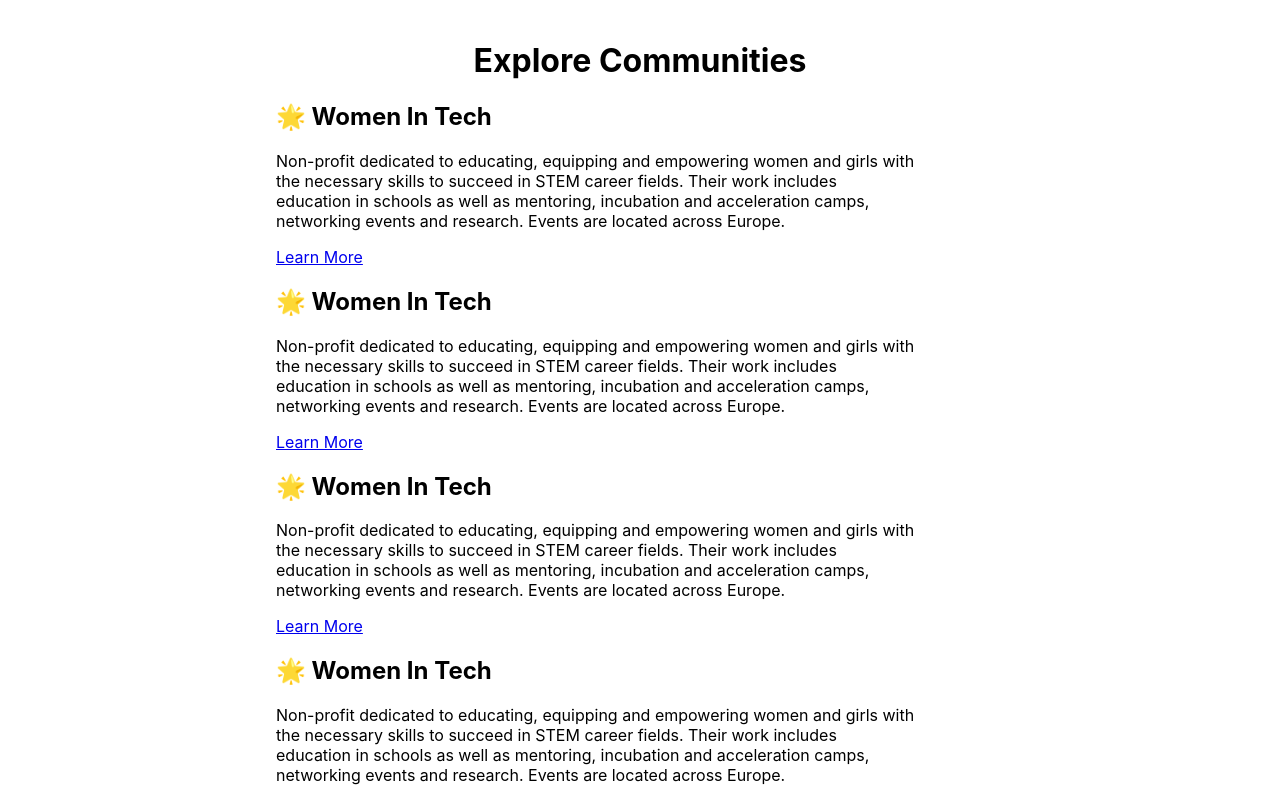
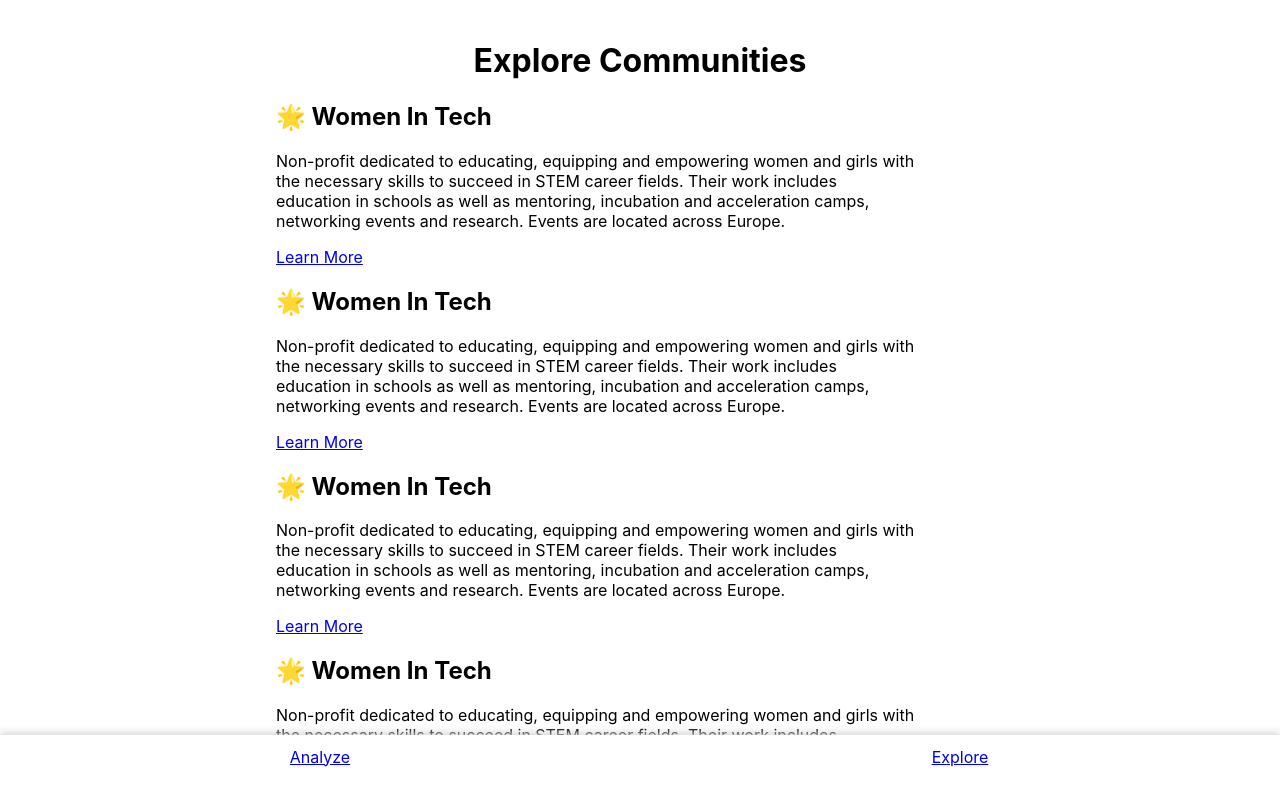
Before and after one commit to smarter23/recogX, a React (Create React App) app: page /explore in a window 1280 px wide. Shown: the top 800 px of the page. Built offline with nearby package versions, Linux system fonts and the light colour scheme.

Commit message:
Added nav

```diff
--- a/src/App.css
+++ b/src/App.css
@@ -23,6 +23,53 @@
 }
 .communities{
   margin-left: 20vw;
+  padding-bottom: 100px;
+}
+/* Main page cdd */
+.ant-tabs-bar, .ant-tabs-nav-container, .ant-tabs-nav-wrap, .ant-tabs-nav-scroll, .ant-tabs-nav, .ant-tabs-nav > div{
+  width: 100%;
+}
+.ant-tabs-tab{
+  width: 40%;
+}
+
+.ant-tabs-bottom .ant-tabs-bottom-bar .ant-tabs-ink-bar{
+  display: none !important;
+}
+
+/* Nav CSS */
+.ant-menu{
+  position: fixed;
+  left: 0;
+  bottom: 0;
+  height: 65px;
+  box-shadow: 0px -2px 8px lightgray;
+  background-color: white;
+  opacity: 1;
+  width: 100%;
+  display: flex;
+  list-style: none;
+  padding: 0;
+  margin: 0;
+}
+.ant-menu-item{
+  border-bottom: none !important;
+  width: 50%;
+  height: 100%;
+  text-align: center;
+}
+.ant-menu-item a{
+  position: relative;
+  top: 18%;
+}
+.ant-menu-horizontal > .ant-menu-item > a:hover{
+  color: #00d2d2;
+}
+.ant-menu-horizontal > .ant-menu-item-selected > a{
+  color: #00d2d2;
+}
+.ant-btn-primary:hover, .ant-btn-primary:focus{
+  background-color: #00d2d2;
 }
 
 @media (max-width: 400px){
--- a/src/components/analyser.js
+++ b/src/components/analyser.js
@@ -1,6 +1,7 @@
 import React from 'react';
 import { Button, Radio } from 'antd';
 import { DownloadOutlined } from '@ant-design/icons';
+import Nav from './nav';
 
 class Analyze extends React.Component {
     render() {
@@ -16,6 +17,8 @@
               </div>
               <Button size="large">Upload PDF</Button>
               <div className="results"></div>
+
+              <Nav />
           </div>
       )
     }
--- a/src/components/explore.js
+++ b/src/components/explore.js
@@ -1,4 +1,5 @@
 import React from 'react';
+import Nav from './nav';
 
 
 class Explore extends React.Component {
@@ -35,7 +36,7 @@
                   </div>
               </div>
 
-
+              <Nav />
           </div>
       )
     }
--- a/src/components/nav.js
+++ b/src/components/nav.js
@@ -0,0 +1,49 @@
+import React from 'react'
+import { Menu } from 'antd';
+import {NavLink} from 'react-router-dom';
+import {withRouter} from 'react-router-dom';
+
+
+class Nav extends React.Component {
+    constructor(props){
+        super(props);
+        this.state = {
+            current: "analyze",
+        }
+    }
+    handleClick = (e) => {
+        // console.log('click ', e);
+        this.setState({
+          current: e.key,
+        });
+      };
+
+    componentDidMount() {
+        if(this.props.location.pathname === '/analyze'){
+            this.setState({
+                current: 'analyze'
+            })
+        }else if(this.props.location.pathname === '/explore'){
+            this.setState({
+                current: 'explore'
+            })
+    }
+    }
+
+    render(){
+        return(
+            <div>
+                <Menu onClick={this.handleClick} selectedKeys={this.state.current} mode="horizontal">
+                    <Menu.Item key="analyze">
+                    <NavLink to="/analyze" style={{fontSize:16}}>Analyze</NavLink>
+                    </Menu.Item>
+                    <Menu.Item key="explore">
+                    <NavLink to="/explore" style={{fontSize:16}}>Explore</NavLink>
+                    </Menu.Item>
+                </Menu>
+            </div>
+        );
+    }
+}
+
+export default withRouter(Nav);
```
